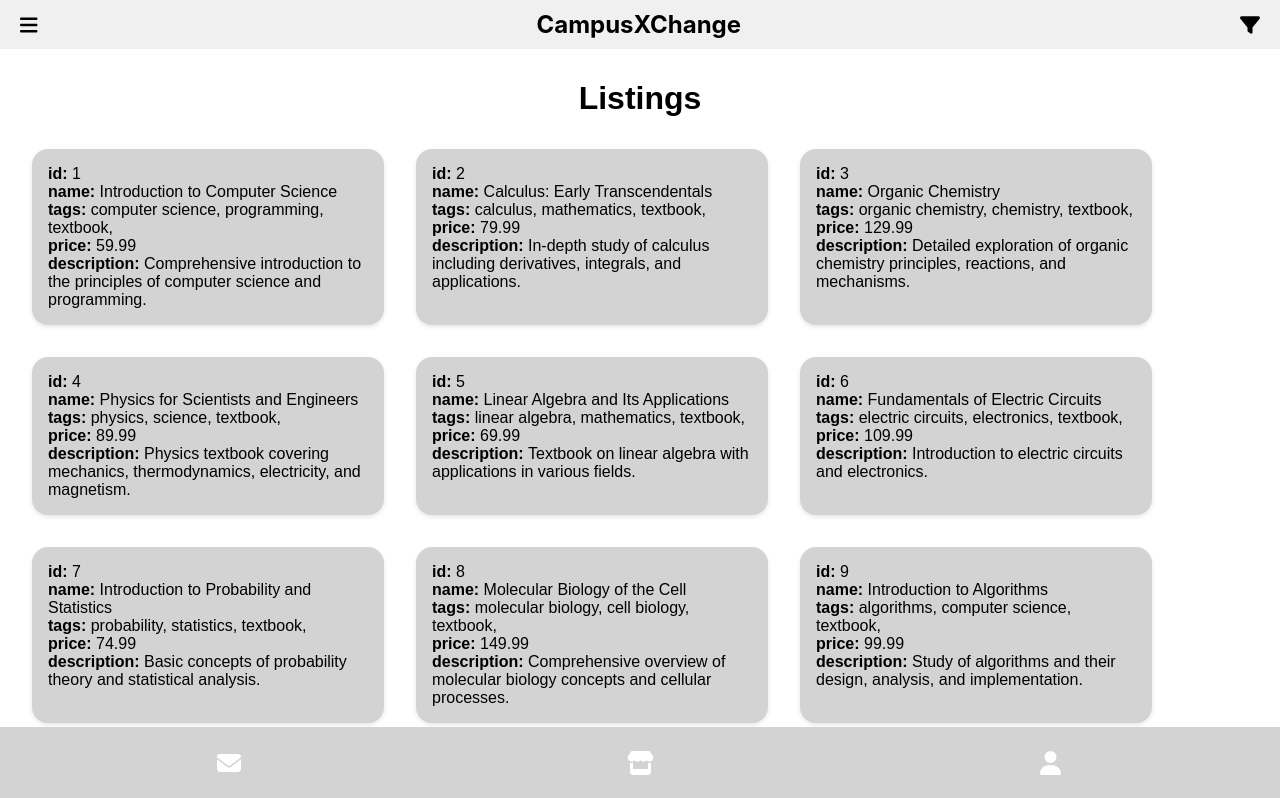
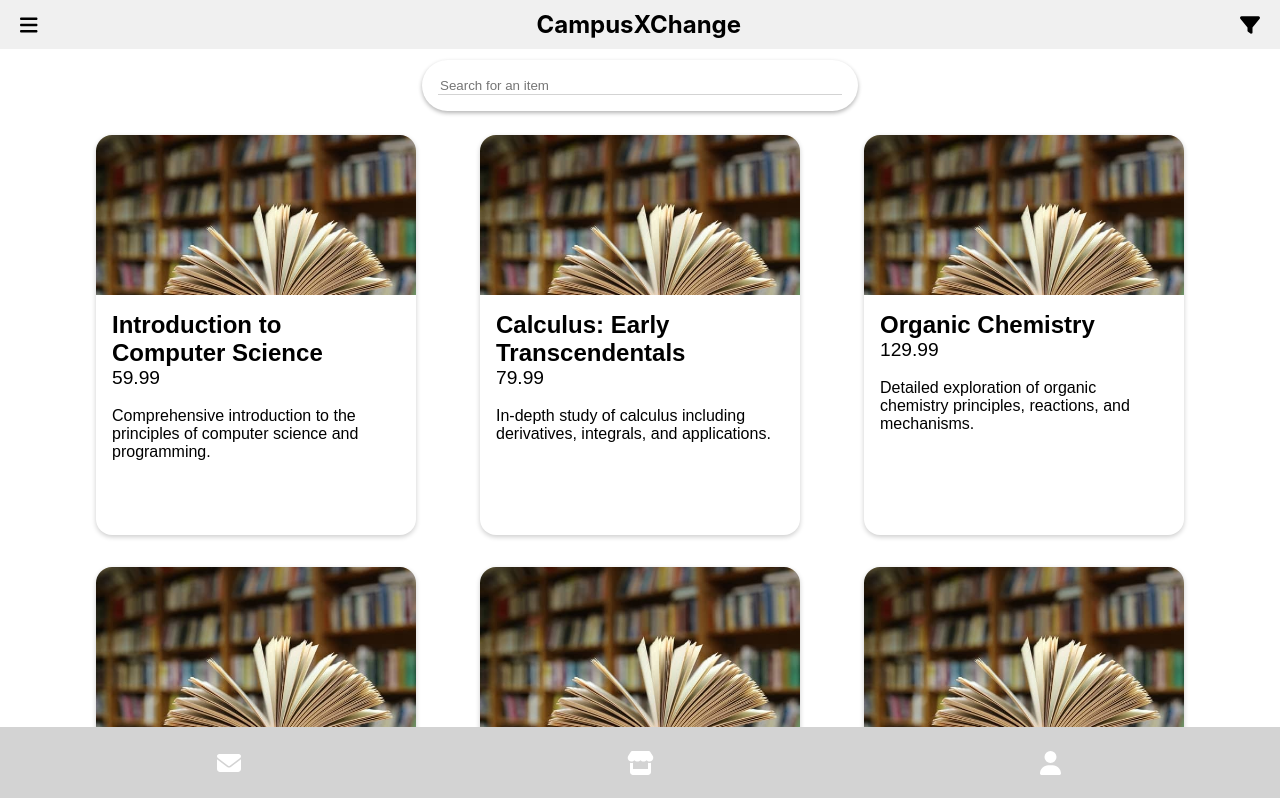
Before and after one commit to 394-s24/CampusXChange, a React (Vite) app: page / in a window 1280 px wide. Shown: the top 798 px of the page. Built offline with nearby package versions, Linux system fonts and the light colour scheme.

Commit message:
css and UI changes

```diff
--- a/src/App.css
+++ b/src/App.css
@@ -50,8 +50,8 @@
 }
 
 .filters-wrapper {
-  position: absolute;
-  top: 10px;
+  position: fixed;
+  top: 80px;
   right: 20px;
   background-color: #ffffff;
   border: 1px solid #ccc;
@@ -59,6 +59,7 @@
   padding: 10px;
   box-shadow: 0px 2px 4px rgba(0, 0, 0, 0.1);
   font-family: 'Arial', sans-serif;
+  z-index: 9999;
 }
 
 .filter-group {
@@ -70,29 +71,14 @@
   margin-bottom: 5px;
 }
 
-.search-bar {
-  margin-bottom: 20px;
-}
+.items-wrapper {
+  display: grid;
+  grid-template-columns: repeat(auto-fill, minmax(22rem, 24rem));
+  background-color: white;
 
-.items-wrapper {
-  display: flex;
-  background-color: white;
-  margin: 1rem;
-  flex-wrap: wrap;
-}
-
-.item-wrapper {
-  background-color: lightgrey;
-  border-radius: 1em;
-  box-shadow: 0 2px 4px rgba(0, 0, 0, 0.1);
-
-  padding: 1rem;
-  margin: 1rem;
-  width: 20rem;
-
-  text-align: left;
-  transition: color 0.3s ease;
-  cursor: pointer;
+  align-items: center;
+  justify-items: center;
+  justify-content: center;
 }
 
 .item-wrapper:hover {
@@ -125,3 +111,75 @@
 .footer-icons a svg {
   font-size: 24px;
 }
+
+/* Search and Filter Styles */
+.search-bar-wrapper {
+  display: flex;
+  justify-items: center;
+  justify-content: center;
+  align-items: center;
+
+  margin: 0.5rem;
+}
+
+.search-bar {
+  padding: 1rem;
+  box-shadow: 0 2px 4px rgba(0, 0, 0, 0.3);
+  border-radius: 5em;
+  width: fit-content;
+
+}
+
+.search-input {
+  border: none;
+  border-bottom: 1px solid lightgrey;
+  outline: none;
+  transition: border-color 0.3s ease;
+
+  background-color: transparent;
+
+  width: 25rem;
+}
+
+.search-input:focus {
+  border-bottom-color: black;
+}
+
+.active-tags-wrapper {
+  display: flex;
+  justify-items: center;
+  justify-content: center;
+  align-items: center;
+
+  transition: 0.5s;
+
+  margin: 0.5rem;
+}
+
+.active-tags {
+  display: flex;
+  flex-direction: row;
+  width: fit-content;
+}
+
+.active-tag {
+  display: flex;
+  flex-direction: row;
+  font-size: 0.8rem;
+  padding: 0.25rem 0.5rem 0.25rem 0.5rem;
+  margin: 0.25rem;
+  border: 1px solid black;
+  border-radius: 5em;
+
+  transition: 0.3s ease;
+}
+
+.active-tag:hover {
+  background-color: lightgrey;
+
+}
+
+.cancel-tag {
+  margin-left: 0.5rem;
+  cursor: pointer;
+}
--- a/src/App.jsx
+++ b/src/App.jsx
@@ -6,6 +6,7 @@ import './App.css';
 import data from './fakedata.json';
 import PriceFilter from './components/PriceFilter';
 import TagFilter from './components/TagFilter';
+import ListingItem from './components/ListingItem';
 
 const App = () => {
 
@@ -40,15 +41,7 @@ const App = () => {
   }, [searchValue, activePriceFilter, activeTags])
 
   const itemslist = filteredItems.map(item => {
-    return (
-      <div className='item-wrapper'>
-        <div><b>id: </b>{item.itemid}</div>
-        <div><b>name: </b>{item.name}</div>
-        <div><b>tags: </b>{item.tags.map(tag => <span key={tag}>{tag}, </span>)}</div>
-        <div><b>price: </b>{item.price}</div>
-        <div><b>description: </b>{item.description}</div>
-      </div>
-    )
+    return <ListingItem item={item} />
   });
 
   const handleToggleFilters = () => {
@@ -69,9 +62,6 @@ const App = () => {
         </div>
       </div>
       <div className="content">
-        <div className="listings">
-          <text>Listings</text>
-        </div>
         {showFilters && (
           <div className="filters-wrapper">
             <div id="tag-filters" className="filter-group">
@@ -84,13 +74,36 @@ const App = () => {
               <b>price</b>
               {filterprices.map(price => <PriceFilter text={`under $${price}`} activeFilter={activePriceFilter} setFilter={setActivePriceFilter} min={0} max={price} />)}
             </div>
-
-            <div className="search-bar">
-              <i>search name: </i>
-              <input name="" onChange={(event) => setSearchValue(event.target.value)}/>
-            </div>
           </div>
         )}
+
+        <div className="search-bar-wrapper">
+          <div className="search-bar">
+            <input className="search-input"
+              name=""
+              onChange={(event) => setSearchValue(event.target.value)}
+              placeholder="Search for an item"
+            />
+          </div>
+        </div>
+
+        <div className="active-tags-wrapper" style={{"display": activeTags.length > 0 ? "": "none"}}>
+          Tag Filters:
+          <div className="active-tags">
+            {activeTags.map(activeTag =>
+              <div className="active-tag">
+                {activeTag}
+                <div
+                  className="cancel-tag"
+                  onClick={() => setActiveTags(activeTags.filter(tag => tag !== activeTag))}
+                >
+                    x
+                </div>
+              </div>
+            )}
+          </div>
+        </div>
+
         <div className="items-wrapper">
           {itemslist}
         </div>
--- /dev/null
+++ b/src/components/ListingItem.css
@@ -0,0 +1,42 @@
+.item-wrapper {
+    position: relative;
+    background-color: white;
+    border-radius: 1em;
+    box-shadow: 0 2px 5px rgba(0, 0, 0, 0.2);
+
+    margin: 1rem;
+    width: 20rem;
+    height: 25rem;
+
+    text-align: left;
+    transition: color 0.3s ease;
+    cursor: pointer;
+
+    overflow: hidden;
+}
+
+.item-image-wrapper {
+    background-color: lightgrey;
+    height: 10rem;
+    overflow: hidden;
+}
+
+.item-image {
+    width: 100%;
+}
+
+.item-info-wrapper {
+    display: flex;
+    flex-direction: column;
+
+    padding: 1rem;
+}
+
+.item-name {
+    font-size: 1.5rem;
+    font-weight: bold;
+}
+
+.item-price {
+    font-size: 1.2rem;
+}
--- /dev/null
+++ b/src/components/ListingItem.jsx
@@ -0,0 +1,21 @@
+import React, { useState } from 'react';
+import "./ListingItem.css";
+import defaultImage from "../resources/images/image.png";
+
+export default function ListingItem({ item }) {
+    return (
+        <>
+            <div className='item-wrapper'>
+                <div className="item-image-wrapper">
+                    <img className="item-image" src={defaultImage}/>
+                </div>
+                <div className="item-info-wrapper">
+                    <div className="item-name">{item.name}</div>
+                    <div className="item-price">{item.price}</div>
+                    <br />
+                    <div className="item-description">{item.description}</div>
+                </div>
+            </div>
+        </>
+    );
+}
```
Also changed, not shown: src/resources/images/image.png (added).
